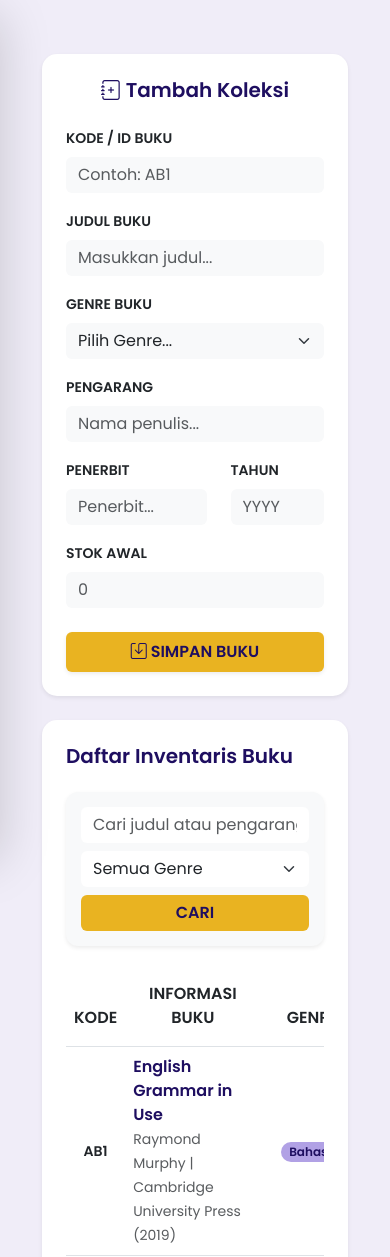
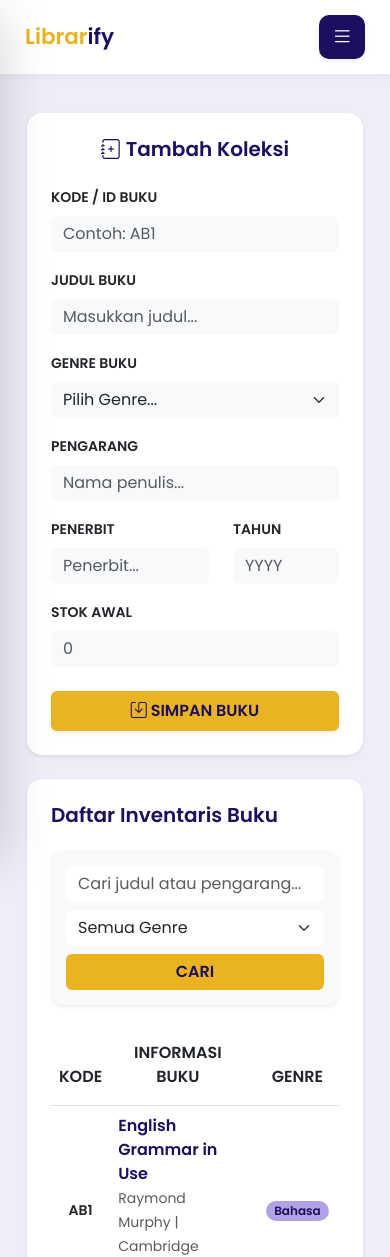
Before and after one commit to nawita-kasih/sistem-perpustakaan, a PHP site: page /buku.php in a window 390 px wide. Shown: the top 1257 px of the page. Run offline with PHP 8.4, Linux system fonts and the light colour scheme; a user stored in the database is signed in; data comes from the database, SQL or seed files in the repository; some libraries are stand-ins or nearby versions.

Commit message:
update biar responsif tampilan nya di hp

```diff
--- a/buku.php
+++ b/buku.php
@@ -15,6 +15,7 @@ $genre_filter = isset($_GET['genre']) ? mysqli_real_escape_string($conn, $_GET['
 
 <head>
     <meta charset="UTF-8">
+    <meta name="viewport" content="width=device-width, initial-scale=1.0">
     <title>Kelola Buku - Librarify</title>
     <link rel="stylesheet" href="https://cdn.jsdelivr.net/npm/bootstrap@5.3.0/dist/css/bootstrap.min.css">
     <link href="https://fonts.googleapis.com/css2?family=Poppins:wght@300;400;600&display=swap" rel="stylesheet">
--- a/data_pinjam.php
+++ b/data_pinjam.php
@@ -19,6 +19,7 @@ $keyword = isset($_GET['cari']) ? mysqli_real_escape_string($conn, $_GET['cari']
 
 <head>
     <meta charset="UTF-8">
+    <meta name="viewport" content="width=device-width, initial-scale=1.0">
     <title>Data Peminjaman - Librarify</title>
     <link rel="stylesheet" href="https://cdn.jsdelivr.net/npm/bootstrap@5.3.0/dist/css/bootstrap.min.css">
     <link href="https://fonts.googleapis.com/css2?family=Poppins:wght@300;400;600&display=swap" rel="stylesheet">
--- a/index.php
+++ b/index.php
@@ -45,6 +45,7 @@ if ($level == 'admin') {
 
 <head>
     <meta charset="UTF-8">
+    <meta name="viewport" content="width=device-width, initial-scale=1.0">
     <title>Dashboard - Librarify</title>
     <link rel="stylesheet" href="https://cdn.jsdelivr.net/npm/bootstrap@5.3.0/dist/css/bootstrap.min.css">
     <link href="https://fonts.googleapis.com/css2?family=Poppins:wght@300;400;600&display=swap" rel="stylesheet">
--- a/laporan.php
+++ b/laporan.php
@@ -18,6 +18,7 @@ $def_batas = $default_set['batas_hari_pinjam'];
 
 <head>
     <meta charset="UTF-8">
+    <meta name="viewport" content="width=device-width, initial-scale=1.0">
     <title>Laporan Perpustakaan - Librarify</title>
     <link rel="stylesheet" href="https://cdn.jsdelivr.net/npm/bootstrap@5.3.0/dist/css/bootstrap.min.css">
     <link href="https://fonts.googleapis.com/css2?family=Poppins:wght@300;400;600&display=swap" rel="stylesheet">
--- a/login.php
+++ b/login.php
@@ -3,6 +3,7 @@
 
 <head>
     <meta charset="UTF-8">
+    <meta name="viewport" content="width=device-width, initial-scale=1.0">
     <title>Login - Librarify</title>
     <link rel="stylesheet" href="https://cdn.jsdelivr.net/npm/bootstrap@5.3.0/dist/css/bootstrap.min.css">
     <style>
--- a/menu.php
+++ b/menu.php
@@ -11,6 +11,8 @@ $current_page = basename($_SERVER['PHP_SELF']);
         display: flex;
         min-height: 100vh;
         overflow-x: hidden;
+        flex-direction: column;
+        /* Tambahan untuk layout mobile */
     }
 
     /* Sidebar Styling */
@@ -23,10 +25,10 @@ $current_page = basename($_SERVER['PHP_SELF']);
         height: 100vh;
         left: 0;
         top: 0;
-        z-index: 1000;
+        z-index: 1050;
+        /* Diperbesar agar menutupi elemen lain di mobile */
         padding-top: 25px;
-        transition: all 0.3s;
-        /* Perubahan Flexbox untuk mengatur ruang kosong ke bawah */
+        transition: all 0.3s ease-in-out;
         display: flex;
         flex-direction: column;
     }
@@ -34,16 +36,13 @@ $current_page = basename($_SERVER['PHP_SELF']);
     .sidebar-brand {
         padding: 0 25px 25px;
         font-size: 2.4rem;
-        /* <-- UKURAN DIPERBESAR DI SINI */
         font-weight: bold;
         letter-spacing: 1px;
-        /* Tambahan sedikit jarak huruf agar lebih elegan */
     }
 
     /* Menu Container */
     .sidebar-nav-container {
         overflow-y: auto;
-        /* Sembunyikan scrollbar untuk estetika */
         scrollbar-width: none;
         -ms-overflow-style: none;
     }
@@ -55,9 +54,7 @@ $current_page = basename($_SERVER['PHP_SELF']);
     .sidebar .nav-link {
         color: rgba(255, 255, 255, 0.7);
         padding: 14px 25px;
-        /* Padding diperbesar sedikit agar tidak terlalu rapat */
         margin-bottom: 4px;
-        /* Diberi jarak antar menu */
         font-weight: 500;
         display: flex;
         align-items: center;
@@ -79,15 +76,12 @@ $current_page = basename($_SERVER['PHP_SELF']);
     /* ACTIVE MENU STYLE */
     .sidebar .nav-link.active {
         color: #e9b321 !important;
-        /* Fuel Yellow */
         background-color: rgba(255, 255, 255, 0.1);
         border-left: 4px solid #e9b321;
     }
 
-    /* Penambahan elemen footer sidebar agar tidak kosong */
     .sidebar-bottom {
         margin-top: auto;
-        /* Mendorong container ini otomatis ke paling bawah */
         padding: 20px 25px;
     }
 
@@ -120,26 +114,78 @@ $current_page = basename($_SERVER['PHP_SELF']);
         margin-left: 280px;
         width: calc(100% - 280px);
         padding: 30px;
+        transition: all 0.3s ease-in-out;
+    }
+
+    /* =========================================
+       TAMBAHAN CSS RESPONSIVE MOBILE
+       ========================================= */
+    .mobile-header {
+        display: none;
+        background-color: #ffffff;
+        padding: 15px 25px;
+        box-shadow: 0 2px 10px rgba(0, 0, 0, 0.05);
+        position: sticky;
+        top: 0;
+        z-index: 1000;
+        align-items: center;
+        justify-content: space-between;
+    }
+
+    .sidebar-overlay {
+        display: none;
+        position: fixed;
+        top: 0;
+        left: 0;
+        width: 100vw;
+        height: 100vh;
+        background: rgba(0, 0, 0, 0.5);
+        z-index: 1040;
     }
 
     @media (max-width: 992px) {
+        .mobile-header {
+            display: flex;
+            /* Munculkan header atas di HP */
+        }
+
         .sidebar {
-            margin-left: -280px;
+            left: -280px;
+            /* Sembunyikan sidebar ke kiri */
+        }
+
+        .sidebar.show-mobile {
+            left: 0;
+            /* Munculkan sidebar saat tombol diklik */
+        }
+
+        .sidebar-overlay.show-mobile {
+            display: block;
+            /* Munculkan efek gelap */
         }
 
         .main-content {
             margin-left: 0;
             width: 100%;
-        }
-
-        .sidebar.active {
-            margin-left: 0;
+            padding: 15px;
+            /* Kurangi padding agar tidak sempit di HP */
         }
     }
 </style>
 
-<div class="sidebar shadow-lg">
-    <div class="sidebar-brand text-center text-md-start">
+<div class="mobile-header d-lg-none">
+    <div class="fs-4 fw-bold">
+        <span style="color: #e9b321;">Librar</span><span style="color: #1e0e60;">ify</span>
+    </div>
+    <button class="btn border-0 shadow-sm" id="btnToggleSidebar" style="background-color: #1e0e60; color: white; border-radius: 10px;">
+        <i class="bi bi-list fs-4"></i>
+    </button>
+</div>
+
+<div class="sidebar-overlay" id="sidebarOverlay"></div>
+
+<div class="sidebar shadow-lg" id="sidebarMenu">
+    <div class="sidebar-brand text-center text-md-start d-none d-lg-block">
         <span style="color: #e9b321;">Librar</span>ify
     </div>
 
@@ -194,7 +240,6 @@ $current_page = basename($_SERVER['PHP_SELF']);
             <p class="small text-white-50 mb-0" style="font-size: 0.7rem;">Sistem Informasi Perpustakaan Digital Terpadu.</p>
         </div>
 
-
         <a class="btn btn-logout-sidebar rounded-pill d-block text-center" href="logout.php" onclick="konfirmasiLogout(event, this.href)">
             <i class="bi bi-box-arrow-right me-2"></i> Logout
         </a>
@@ -205,6 +250,7 @@ $current_page = basename($_SERVER['PHP_SELF']);
     <link rel="stylesheet" href="https://cdn.jsdelivr.net/npm/bootstrap-icons@1.11.0/font/bootstrap-icons.css">
     <script src="https://cdn.jsdelivr.net/npm/sweetalert2@11"></script>
     <script>
+        // SCRIPT LOGOUT
         function konfirmasiLogout(event, url) {
             event.preventDefault();
             Swal.fire({
@@ -213,9 +259,7 @@ $current_page = basename($_SERVER['PHP_SELF']);
                 icon: 'question',
                 showCancelButton: true,
                 confirmButtonColor: '#dc3545',
-                /* Merah untuk keluar */
                 cancelButtonColor: '#1e0e60',
-                /* Violet untuk batal */
                 confirmButtonText: '<i class="bi bi-box-arrow-right"></i> Ya, Keluar!',
                 cancelButtonText: 'Batal'
             }).then((result) => {
@@ -224,4 +268,25 @@ $current_page = basename($_SERVER['PHP_SELF']);
                 }
             });
         }
+
+        // SCRIPT TOGGLE MENU MOBILE
+        document.addEventListener("DOMContentLoaded", function() {
+            const btnToggle = document.getElementById('btnToggleSidebar');
+            const sidebar = document.getElementById('sidebarMenu');
+            const overlay = document.getElementById('sidebarOverlay');
+
+            if (btnToggle) {
+                btnToggle.addEventListener('click', function() {
+                    sidebar.classList.toggle('show-mobile');
+                    overlay.classList.toggle('show-mobile');
+                });
+            }
+
+            if (overlay) {
+                overlay.addEventListener('click', function() {
+                    sidebar.classList.remove('show-mobile');
+                    overlay.classList.remove('show-mobile');
+                });
+            }
+        });
     </script>
--- a/profil.php
+++ b/profil.php
@@ -76,6 +76,7 @@ if (isset($_POST['update'])) {
 
 <head>
     <meta charset="UTF-8">
+    <meta name="viewport" content="width=device-width, initial-scale=1.0">
     <title>Profil Saya - Librarify</title>
     <link rel="stylesheet" href="https://cdn.jsdelivr.net/npm/bootstrap@5.3.0/dist/css/bootstrap.min.css">
     <link href="https://fonts.googleapis.com/css2?family=Poppins:wght@300;400;600&display=swap" rel="stylesheet">
--- a/riwayat_pinjam.php
+++ b/riwayat_pinjam.php
@@ -20,6 +20,7 @@ $default_set = mysqli_fetch_assoc($res_set);
 
 <head>
     <meta charset="UTF-8">
+    <meta name="viewport" content="width=device-width, initial-scale=1.0">
     <title>Riwayat Pinjam - Librarify</title>
     <link rel="stylesheet" href="https://cdn.jsdelivr.net/npm/bootstrap@5.3.0/dist/css/bootstrap.min.css">
     <link href="https://fonts.googleapis.com/css2?family=Poppins:wght@300;400;600&display=swap" rel="stylesheet">
--- a/riwayat_pribadi.php
+++ b/riwayat_pribadi.php
@@ -18,6 +18,7 @@ $default_set = mysqli_fetch_assoc($res_set);
 
 <head>
     <meta charset="UTF-8">
+    <meta name="viewport" content="width=device-width, initial-scale=1.0">
     <title>Buku Saya - Librarify</title>
     <link rel="stylesheet" href="https://cdn.jsdelivr.net/npm/bootstrap@5.3.0/dist/css/bootstrap.min.css">
     <link href="https://fonts.googleapis.com/css2?family=Poppins:wght@300;400;600&display=swap" rel="stylesheet">
--- a/tambah_anggota.php
+++ b/tambah_anggota.php
@@ -106,6 +106,7 @@ if (isset($_GET['edit'])) {
 
 <head>
     <meta charset="UTF-8">
+    <meta name="viewport" content="width=device-width, initial-scale=1.0">
     <title>Kelola Siswa - Librarify</title>
     <link rel="stylesheet" href="https://cdn.jsdelivr.net/npm/bootstrap@5.3.0/dist/css/bootstrap.min.css">
     <link href="https://fonts.googleapis.com/css2?family=Poppins:wght@300;400;600&display=swap" rel="stylesheet">
```
